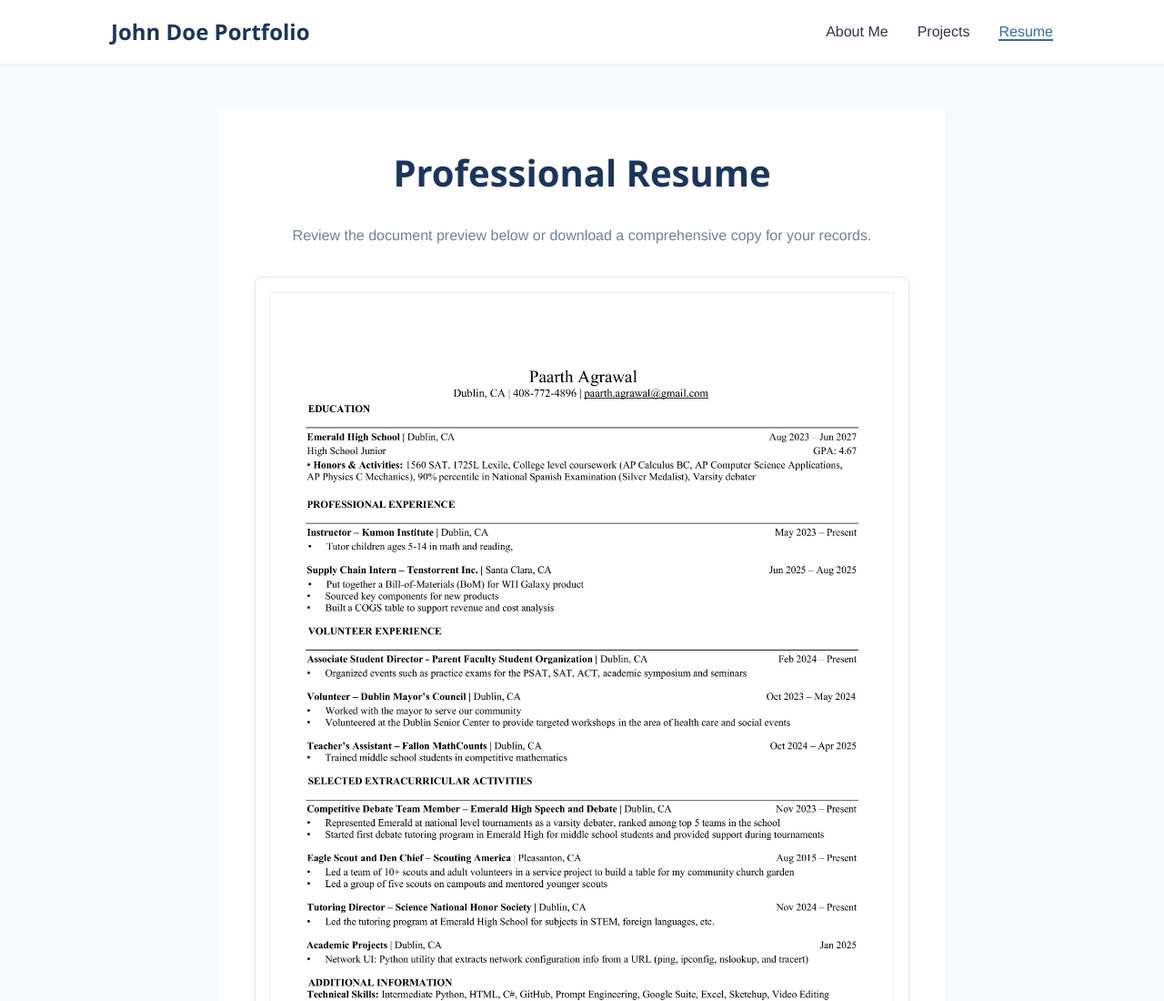
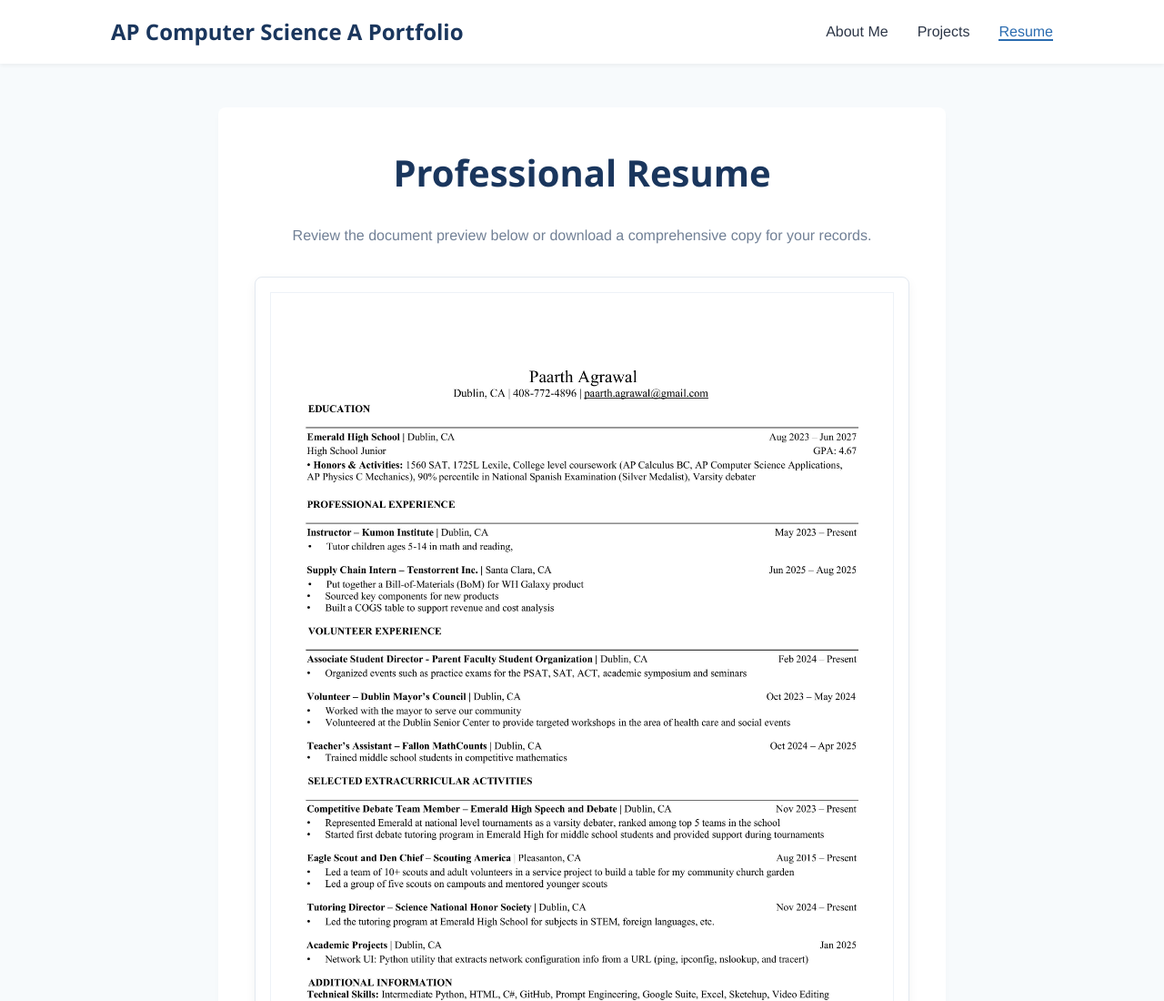
Before and after one commit to OtterlyAnnoying/csa-portfolio, a plain HTML site: page resume.html in a window 1280 px wide. Shown: the top 1100 px of the page at 91% size. Drawn offline with Linux system fonts and the light colour scheme.

Commit message:
Update resume.html

```diff
--- a/resume.html
+++ b/resume.html
@@ -10,7 +10,7 @@
 
     <header>
         <div class="nav-container">
-            <a href="index.html" class="site-name">John Doe Portfolio</a>
+            <a href="index.html" class="site-name">AP Computer Science A Portfolio</a>
             <nav>
                 <ul>
                     <li><a href="index.html">About Me</a></li>
```
